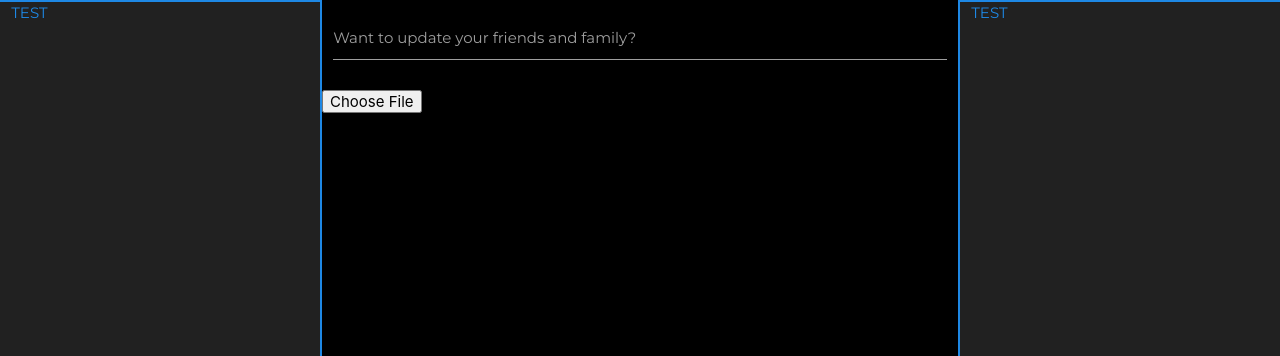
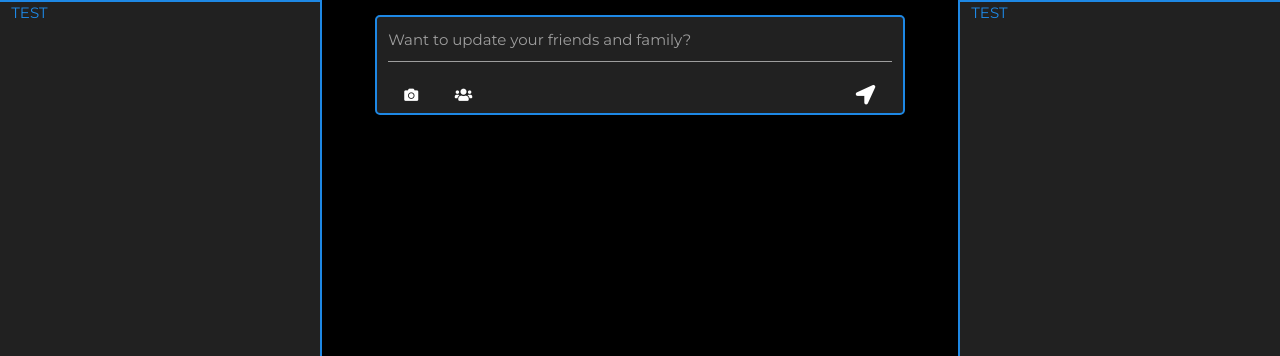
Before and after one commit to Code-Institute-Submissions/Blackhole, a Flask app: page /home in a window 1280 px wide. Shown: the part 64-420 px from the top of the page. Run offline with Flask 2, Linux system fonts and the light colour scheme; some libraries are stand-ins or nearby versions.

Commit message:
almost finishd styling new post section, just need to fix a few bugs, added extra divs because push-1 wasnt working for an unknown reason, need to fix animation also

```diff
--- a/static/css/style.css
+++ b/static/css/style.css
@@ -71,3 +71,15 @@ nav .brand-logo {
         float: right;
     }
 }
+
+.input-field {
+    background-color: #212121;
+    border: solid 2px #1e88e5;
+    border-radius: 5px;
+}
+
+#new-post .input-field .btn {
+    color:white;
+    background-color: transparent;
+    box-shadow: none;
+}
--- a/static/js/script.js
+++ b/static/js/script.js
@@ -5,4 +5,17 @@ $(document).ready(function(){
         autoClose: true,
         yearRange: 100,
     });
-  });
+});
+
+// need to fix for clicking else where
+$(document).on('click', '#acitivity-post', function() {
+    $('#label-post').toggle();
+})
+
+$(document).on('click', '#image-post-icon', function() {
+    $('#image-post').click();
+})
+
+$(document).on('click', '#mentions-post-icon', function() {
+    $('#mentions-post').click();
+})
--- a/templates/home.html
+++ b/templates/home.html
@@ -13,14 +13,22 @@
     <div id="acitivity">
         <div class="col s12 m8 l6 contain">
             <div class="row">
-                <form method="POST" action="{{ url_for('home') }}" >
-                    <div class="input-field col s12">
+                <form id="new-post" method="POST" action="{{ url_for('home') }}" >
+    <div class="col s1"></div>
+                    <div class="input-field col s10 push-1">
+                    <!-- Text descripton for the post-->
                         <textarea id="acitivity-post" name="acitivity-post" class="materialize-textarea"></textarea>
-                        <label for="acitivity-post">Want to update your friends and family?</label>
+                        <label id="label-post" for="acitivity-post">Want to update your friends and family?</label>
+                    <!-- image upload ( need to add image preview still ) -->
+                        <input type="file" name="image-post" id="image-post" hidden="hidden">
+                        <i id="image-post-icon" class="btn fas fa-camera"></i>
+                    <!-- mentioning friends on the post which also notifies the friend ( still need to figure out how to do it )-->
+                        <input type="checkbox" name="post-mentions" id="post-mentions" hidden>
+                        <i id="post-mentions-icon" class="btn fas fa-users"></i>
+                    <!-- post submit button -->
+                        <button name="post-submit" type="submit" class="btn" style="float:right;"><i class="fas fa-location-arrow"></i></button>
                     </div>
-                    <div id="form-options">
-                        <input type="file" name="image-post" id="image-post" alt="Image">
-                    </div>
+    <div class="col s1"></div>
                 </form>
             </div>
         </div>
```
